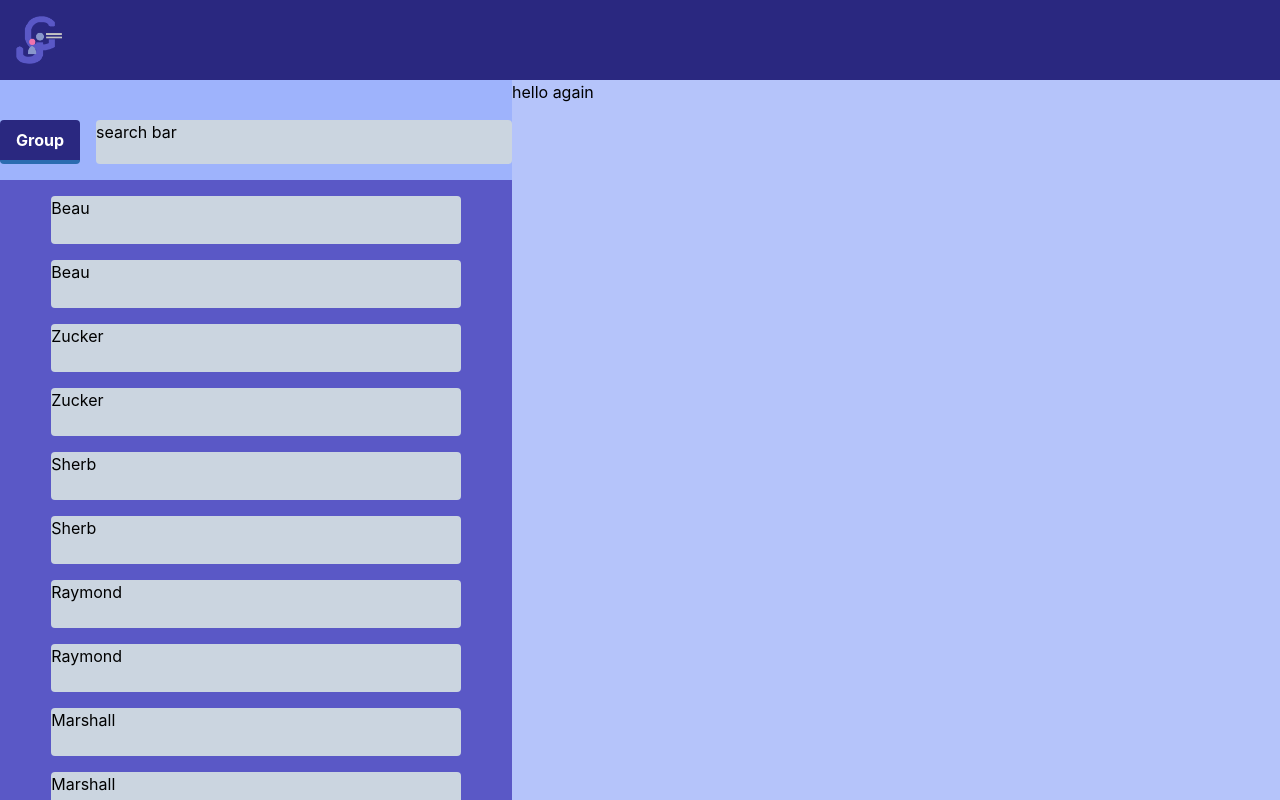
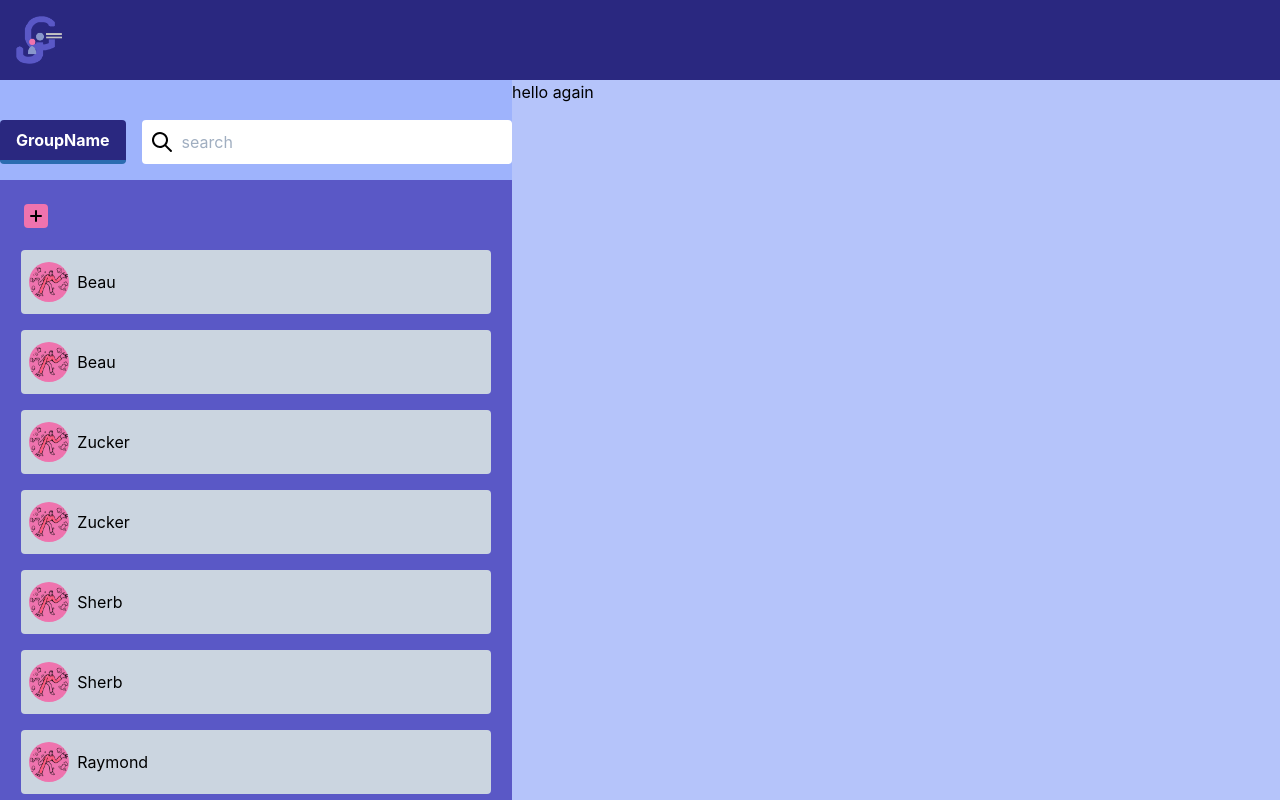
Before and after one commit to papertran/job-groups, a React (Create React App) app in the folder frontend/: page /Home in a window 1280 px wide. Shown: the top 800 px of the page. Built offline with nearby package versions, Linux system fonts and the light colour scheme.

Commit message:
finished modal kinda, searchbar and improved grouplist

```diff
--- a/frontend/src/components/Group.js
+++ b/frontend/src/components/Group.js
@@ -6,12 +6,17 @@ class Group extends React.Component {
             <>
                 <div className="flex w-full mt-10">
                     <button className="bg-darkpurple mr-4 hover:bg-blue-400 text-white font-bold py-2 px-4 border-b-4 border-blue-700 hover:border-blue-500 rounded">
-                        Group
+                        GroupName
                     </button>
 
-                    <div className="bg-gray-400 w-full rounded">
-                        search bar
-                    </div>
+                    {/* <div className="bg-gray-400 rounded"> */}
+                        <form className="flex bg-white rounded items-center justify-end w-full ">
+                            <img className="h-6 ml-2 z-10" src={require('../images/icon-search.svg')}></img>
+                            <input className="w-full rounded h-10 pl-10 -ml-8 focus:border-gray-400" type="text" placeholder="search">
+
+                            </input>
+                        </form>
+                    {/* </div> */}
 
                 </div>
             </>
--- a/frontend/src/components/Modal.js
+++ b/frontend/src/components/Modal.js
@@ -38,7 +38,7 @@ const Modal = ({ handleClose, show, children }) => {
             <section className="flex flex-col items-center modal-main">
                 {/* { children } */}
                 <img
-                    className="mt-4 mb-4"
+                    className="mt-6 mb-6"
                     src={require('../images/Logo.png')}
                     alt="logo"
                 />
@@ -68,18 +68,20 @@ const Modal = ({ handleClose, show, children }) => {
                     }
                 />
 
-                <div className="flex-initial">
+                {/* <div className=""> */}
                     <input
-                        className="bg-darkpurple rounded p-2"
+                        className="modalinput"
+                        // className="bg-darkpurple rounded p-2"
                         type="text"
                         placeholder="First Name"
                     />
                     <input
-                        className="bg-darkpurple rounded p-2"
+                        className="modalinput"
+                        // className="bg-darkpurple rounded p-2"
                         type="text"
                         placeholder="Last Name"
                     />
-                </div>
+                {/* </div> */}
 
                 <input
                     className="modalinput"
@@ -106,7 +108,7 @@ const Modal = ({ handleClose, show, children }) => {
                     }
                 />
 
-                <button className="" onClick={addUser}>
+                <button className="bg-mainpink w-24 h-10 rounded mt-4" onClick={addUser}>
                     Register
                 </button>
 
--- a/frontend/src/components/UserList.js
+++ b/frontend/src/components/UserList.js
@@ -170,9 +170,12 @@ class UserList extends React.Component {
         return (
             <>
                 <div className="flex justify-center">
-                    <p className="bg-gray-400 mt-4 h-12 w-4/5 rounded">
-                        {groupData.user.username}
-                    </p>
+                    <div className=" flex items-center bg-gray-400 mt-4 h-16 w-11/12 rounded">
+                        <div className="rounded-full bg-mainpink ml-2 mr-2">
+                        <img className="h-10 w-10 object-contain" src={require('../images/clumsy.png')}/>
+                        </div>
+                        <h2>{groupData.user.username}</h2>
+                    </div>
                 </div>
             </>
         )
@@ -182,6 +185,9 @@ class UserList extends React.Component {
         return (
             <>
                 <div className="bg-darkpurple2 h-full mt-4 overflow-scroll">
+                    <button className="bg-mainpink rounded mt-6 ml-6">
+                        <img src={require('../images/icon-plus.svg')}/>
+                    </button>
                     {test.group.jobgroupsSet.map(this.renderUser)}
                 </div>
             </>
--- a/frontend/src/tailwind.css
+++ b/frontend/src/tailwind.css
@@ -2,7 +2,7 @@
 @tailwind components;
 
 .modalinput {
-    @apply bg-darkpurple rounded w-3/4 p-2;
+    @apply bg-darkpurple rounded w-3/4 p-2 mb-4;
 }
 
 /* make media query at 916 w */
```
Also changed, not shown: frontend/src/images/icon-plus.svg (added), frontend/src/images/icon-search.svg (added).
